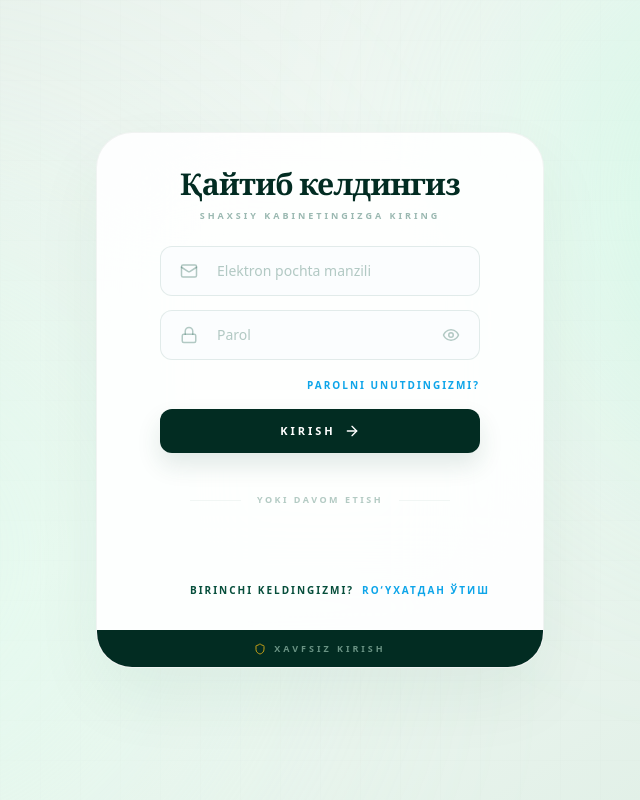
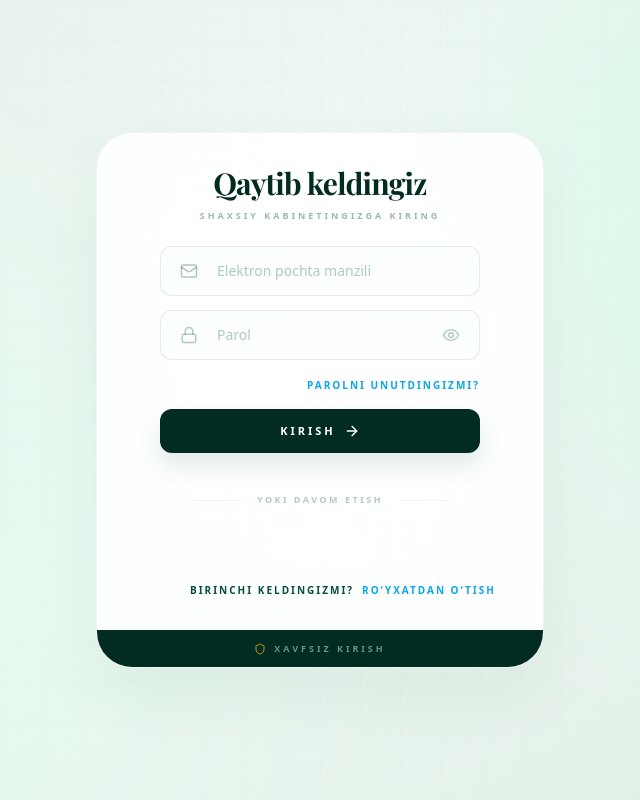
Before and after one commit to thisisdoniyor1/taklifnoma-saas, a React (Vite) app: page /login in a window 1280 px wide. Shown: the whole page, without its empty margins (320-960 px from the left). Built offline with nearby package versions, Linux system fonts and the light colour scheme; no server answers; a web font is replaced by a local one.

Commit message:
Keep Latin text for welcomeBack and preserve serious serif font stack

```diff
--- a/src/locales/translations.js
+++ b/src/locales/translations.js
@@ -825,7 +825,7 @@ export const translations = {
       price_somoni: "149 somoni",
       price_somoni_old: "200 somoni"
     },
-    auth: { loginFirst: "Iltimos, taklifnoma yaratish uchun tizimga kiring", logout: "Chiqish", welcomeBack: "Қайтиб келдингиз", createAccount: "Ro‘yxatдан ўтиш", loginSubtitle: "shaxsiy kabinetingizga kiring", signupSubtitle: "to‘y taklifnomangizni yarating", fullName: "TO‘LIQ ISM", emailAddress: "Elektron pochta manzili", password: "Parol", confirmPassword: "Parolni tasdiqlang", logIn: "Kirish", signUp: "Ro‘yxatdan o‘tish", orContinueWith: "yoki davom etish", newToApp: "Birinchi keldingizmi?", alreadyHaveAccount: "Hisobingiz bormi?", forgotPassword: "Parolni unutdingizmi?", agreeTerms: "Quyidagi shartlarga roziman", termsOfUse: "Foydalanish shartlari", and: "va", privacyPolicy: "Maxfiylik Siyosati", processing: "Ishlamoqda...", secureLogin: "Xavfsiz kirish", invalidEmail: "To‘g‘ri elektron pochta manzilini kiriting", goBack: "Orqaga" },
+    auth: { loginFirst: "Iltimos, taklifnoma yaratish uchun tizimga kiring", logout: "Chiqish", welcomeBack: "Qaytib keldingiz", createAccount: "Ro‘yxatdan o‘tish", loginSubtitle: "shaxsiy kabinetingizga kiring", signupSubtitle: "to‘y taklifnomangizni yarating", fullName: "TO‘LIQ ISM", emailAddress: "Elektron pochta manzili", password: "Parol", confirmPassword: "Parolni tasdiqlang", logIn: "Kirish", signUp: "Ro‘yxatdan o‘tish", orContinueWith: "yoki davom etish", newToApp: "Birinchi keldingizmi?", alreadyHaveAccount: "Hisobingiz bormi?", forgotPassword: "Parolni unutdingizmi?", agreeTerms: "Quyidagi shartlarga roziman", termsOfUse: "Foydalanish shartlari", and: "va", privacyPolicy: "Maxfiylik Siyosati", processing: "Ishlamoqda...", secureLogin: "Xavfsiz kirish", invalidEmail: "To‘g‘ri elektron pochta manzilini kiriting", goBack: "Orqaga" },
     password: {
       forgotTitle: "Паролни тиклаш",
       forgotSubtitle: "Электрон почта манзилингизни киритинг",
```
Also changed, not shown: 1 other file (tests, documents, lock files or other folders).
